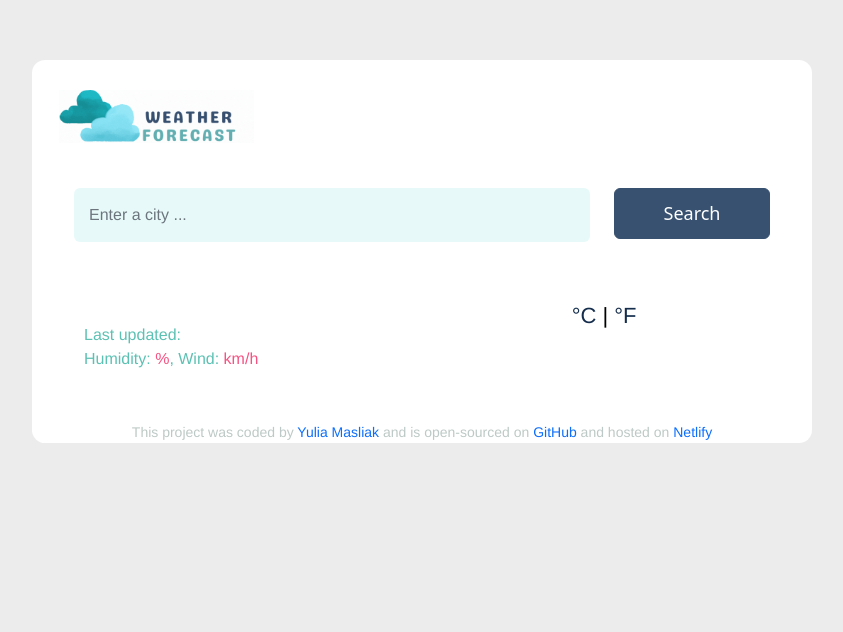
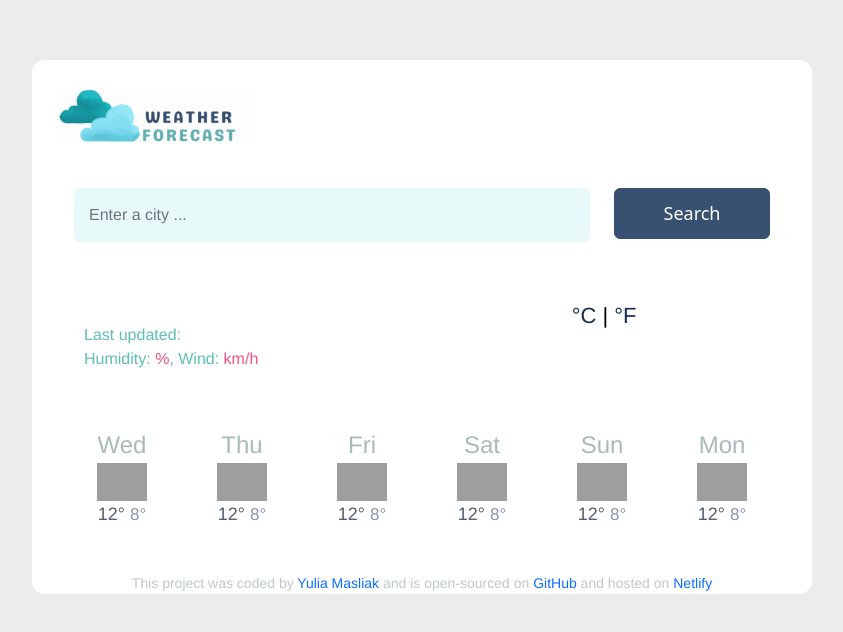
Before and after one commit to yuliaMasliak/Forecast-final-project, a plain HTML site: page index.html in a window 1280 px wide. Shown: the whole page, without its empty margins (218-1061 px from the left). Drawn offline with nearby package versions, Linux system fonts and the light colour scheme; no server answers; grey boxes are pictures that could not be loaded.

Commit message:
forecast multi blocks added

```diff
--- a/index.html
+++ b/index.html
@@ -64,6 +64,7 @@
               </div>
             </div>
           </div>
+          <div id="forecast-multi"></div>
         </div>
       </div>
       <p id="author">
--- a/index.js
+++ b/index.js
@@ -76,6 +76,31 @@ function displayCelsius(event) {
   temperatureElement.innerHTML = Math.round(celsiusTemperature);
 }
 
+function displayForecast() {
+  let forecastElement = document.querySelector("#forecast-multi");
+  let days = ["Wed", "Thu", "Fri", "Sat", "Sun", "Mon"];
+  let forecastHTML = `<div class="row" id="forecast-row-multi">`;
+  days.forEach(function (day) {
+    forecastHTML =
+      forecastHTML +
+      `<div class="col-2">
+                <div class="day-multi">${day}</div>
+                <div>
+                  <img
+                    src="http://openweathermap.org/img/wn/01d@2x.png"
+                    alt="icon-multi"
+                    width="50"
+                  />
+                </div>
+                <div class="temp-multi">
+                  12° <span class="temp-multi-min"> 8°</span>
+                </div>
+              </div>`;
+  });
+  forecastHTML = forecastHTML + `</div>`;
+  forecastElement.innerHTML = forecastHTML;
+}
+
 let celsiusTemperature = null;
 
 let form = document.querySelector("#entercity");
@@ -88,3 +113,4 @@ let celsiusUnit = document.querySelector("#celsius-unit");
 celsiusUnit.addEventListener("click", displayCelsius);
 
 search(`London`);
+displayForecast();
--- a/styles.css
+++ b/styles.css
@@ -111,3 +111,22 @@ li::first-letter {
 .source-link {
   text-decoration: none;
 }
+#forecast-row-multi {
+  text-align: center;
+  margin-bottom: 30px;
+  margin-top: 20px;
+  font-family: Cerebri-Sans, Helvetica, Arial, sans-serif;
+}
+.day-multi {
+  font-size: 24px;
+  color: #a7bcb9;
+}
+.temp-multi {
+  color: #535e6d;
+  font-size: 18px;
+}
+.temp-multi-min {
+  font-size: 17px;
+  color: #142d4c;
+  opacity: 0.5;
+}
```
